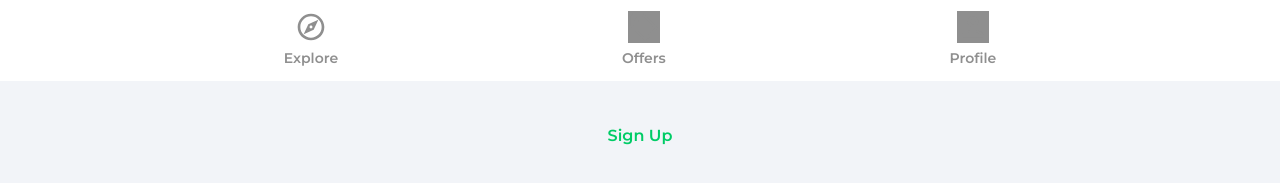
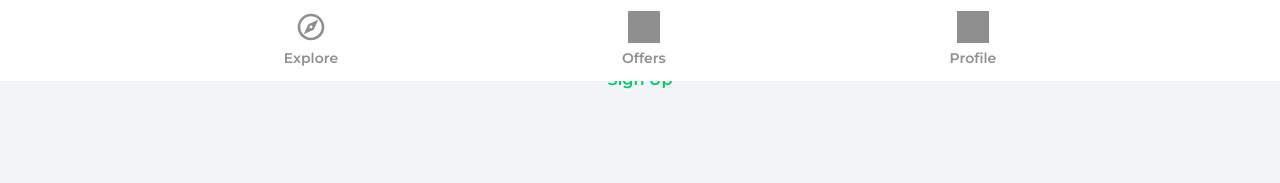
Before and after one commit to snuflord/house-marketplace, a React (Create React App) app: page /sign-in in a window 1280 px wide. Shown: the part 719-902 px from the top of the page. After the commit the page ends 856 px from the top, so only its background shows below. Built offline with nearby package versions, Linux system fonts and the light colour scheme.

Commit message:
moved sign up link for view on mobile

```diff
--- a/src/index.css
+++ b/src/index.css
@@ -296,11 +296,11 @@ button {
 }
 
 .registerLink {
-  margin-top: 4rem;
+  margin-top: 0.5rem;
   color: #00cc66;
   font-weight: 600;
   text-align: center;
-  margin-bottom: 3rem;
+  margin-bottom: 0.5rem;
 }
 
 @media (min-width: 1217px) {
```
